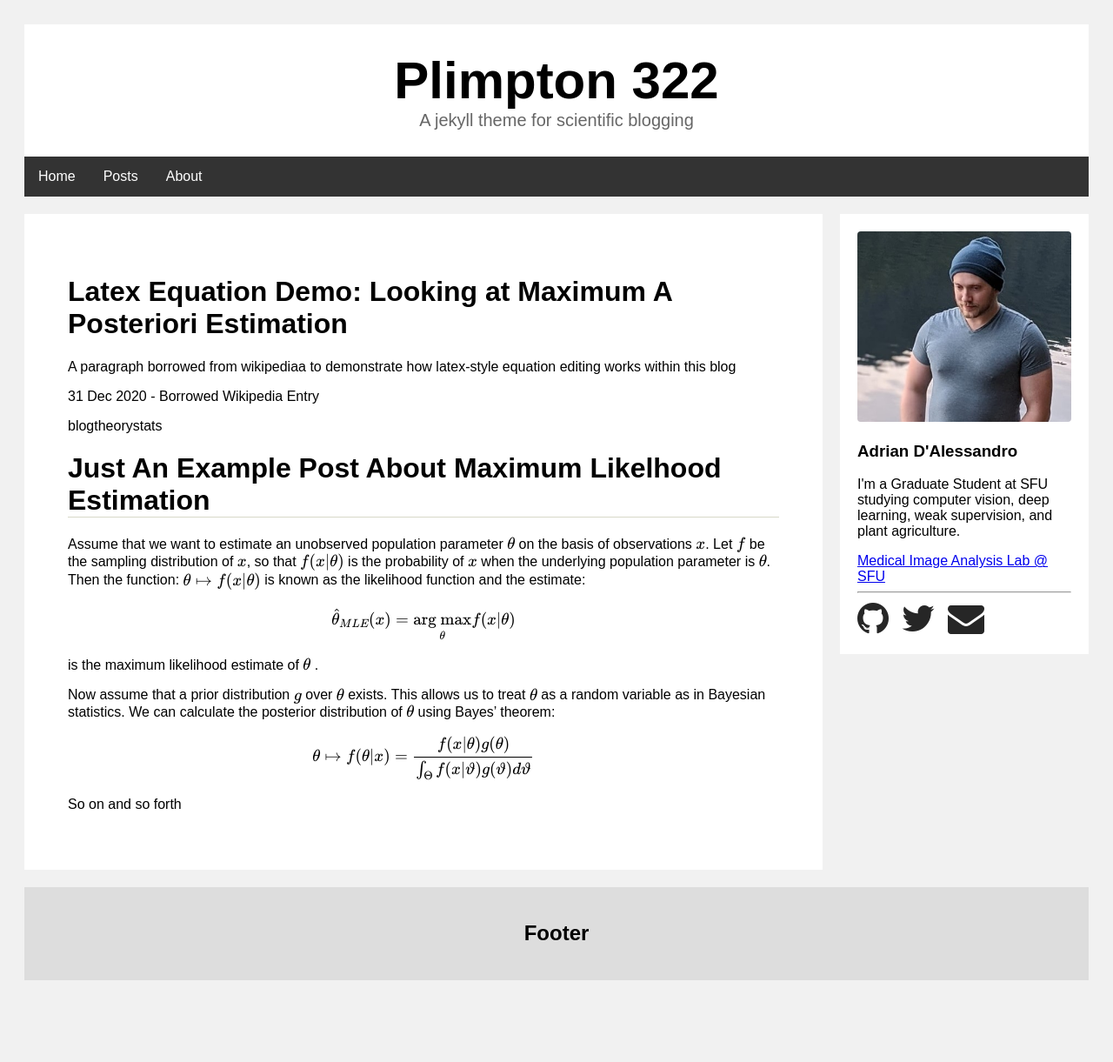
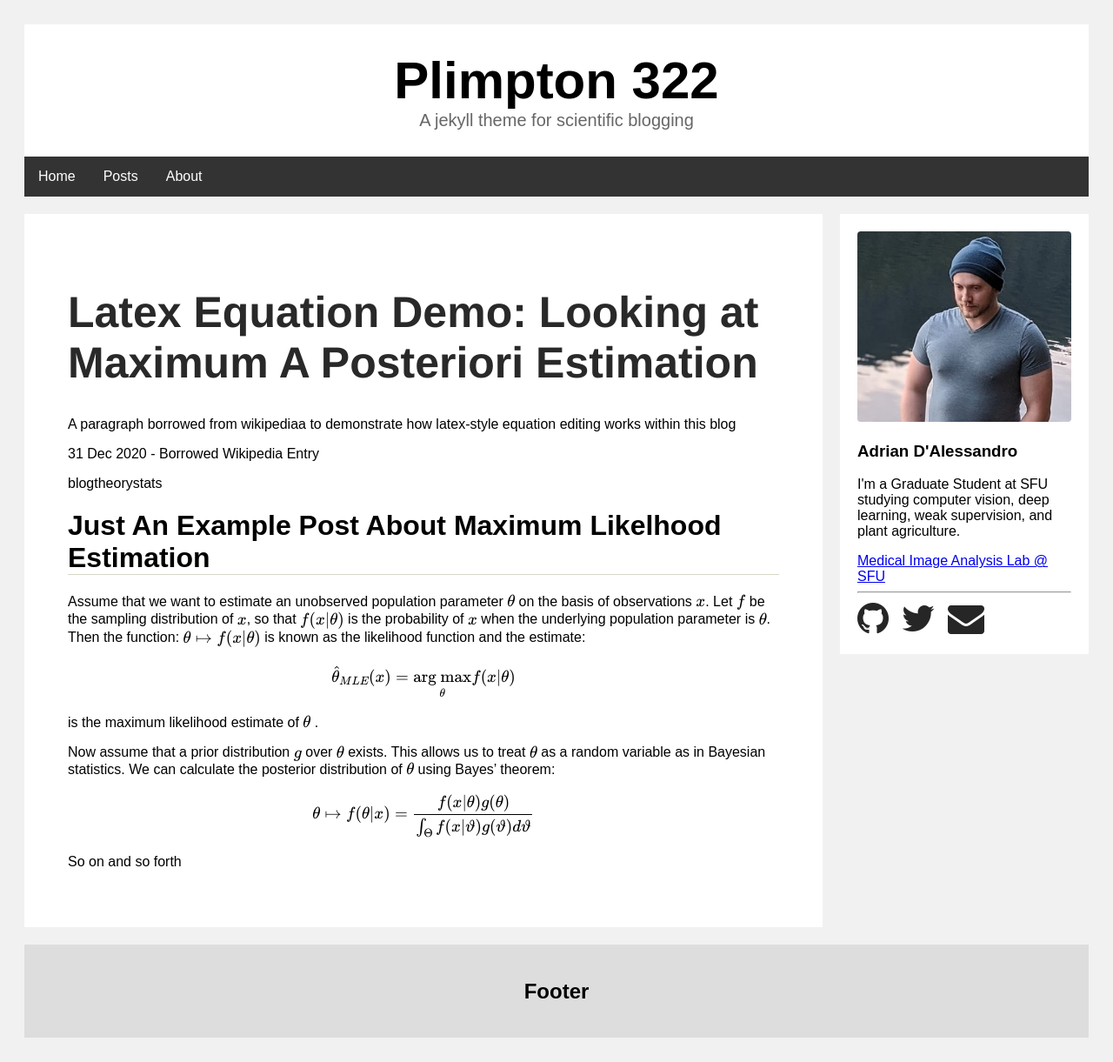
Before and after one commit to adrian-dalessandro/Plimpton322, a Jekyll site: the page built from _posts/2020-12-31-example-latex-math.md, in a window 1280 px wide. Shown: the whole page at 87% size. Built offline with Jekyll 4.4.1, drawn with Linux system fonts in a browser that asks for light colours; formulas are drawn with MathJax 3; before the commit the page ends 1155 px from its top, so only the background shows below that.

Commit message:
Update main.scss

```diff
--- a/_sass/main.scss
+++ b/_sass/main.scss
@@ -71,6 +71,13 @@ body {
   border-bottom: 1px solid #d7d8c8;
 }
 
+.post-header h1 {
+  color: #292929;
+  font-family: 'Helvetica', 'Arial', sans-serif;
+  font-size: 50px;
+
+}
+
 /* Clear floats after the columns */
 .row:after {
   content: "";
```
